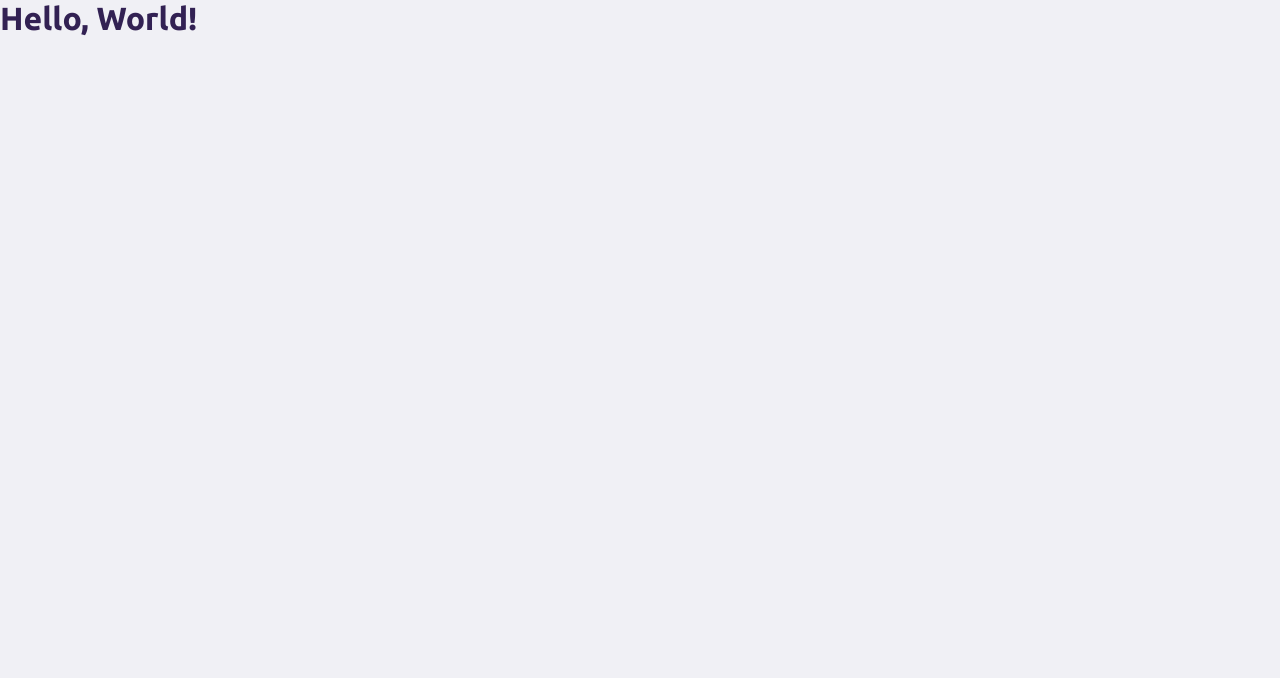
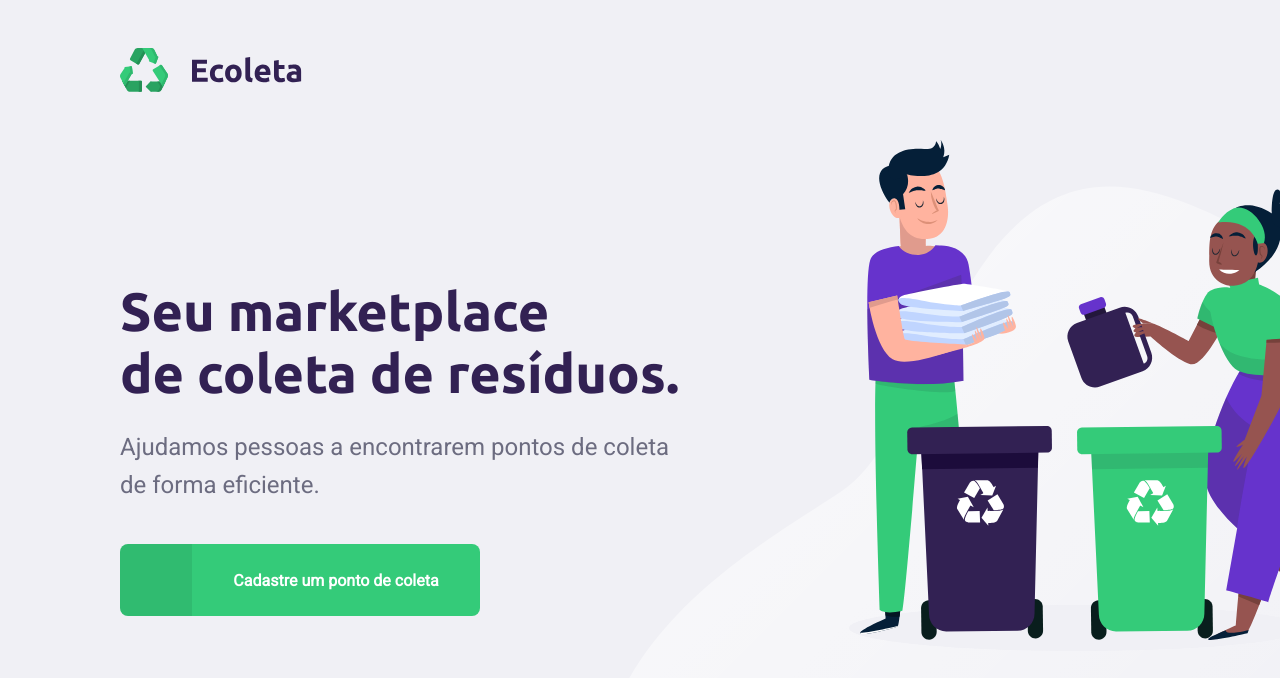
Before and after one commit to MoisesTedeschi/ecoleta, a React (Create React App) app in the folder web/: page / in a window 1280 px wide. Shown: the top 678 px of the page. Built offline with nearby package versions, Linux system fonts and the light colour scheme.

Commit message:
HTML da página principal e CSS.

```diff
--- a/web/src/pages/Home/index.tsx
+++ b/web/src/pages/Home/index.tsx
@@ -1,8 +1,29 @@
 import React from 'react';
+import './styles.css';
+import logo from '../../assets/logo.svg';
 
 const Home = () => {
     return (
-        <h1>Hello, World!</h1>
+        <div id="page-home">
+            <div className="content">
+                <header>
+                    <img src={logo} alt="Ecoleta" />
+                </header>
+                <main>
+                    <h1>
+                        Seu marketplace<br /> de coleta de resíduos.
+                    </h1>
+                    <p>Ajudamos pessoas a encontrarem pontos de coleta de forma eficiente.</p>
+
+                    <a href="/cadastro">
+                        <span>
+
+                        </span>
+                        <strong>Cadastre um ponto de coleta</strong>
+                    </a>
+                </main>
+            </div>
+        </div>
     )
 }
 
```
